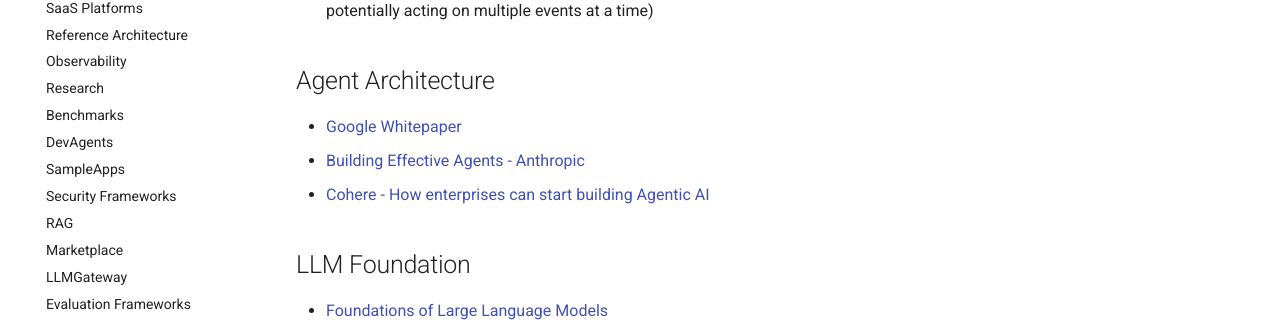
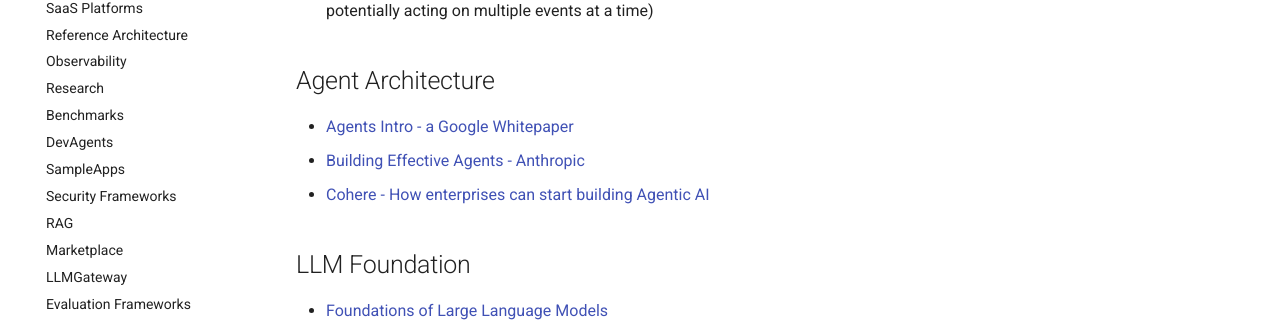
Before and after one commit to ankurkumarz/agentic-ai-knowledge-base, an MkDocs documentation site: the page built from docs/Foundations/Readme.md, in a window 1280 px wide. Shown: the part 292-614 px from the top of the page. Built offline with MkDocs 1.6.1 and Material for MkDocs 9.7.7, drawn with Linux system fonts in a browser that asks for light colours.

Commit message:
Update Readme.md

```diff
--- a/docs/Foundations/Readme.md
+++ b/docs/Foundations/Readme.md
@@ -6,7 +6,7 @@
 
 ## Agent Architecture
 
-- [Google Whitepaper](https://www.kaggle.com/whitepaper-agents)
+- [Agents Intro - a Google Whitepaper](https://www.kaggle.com/whitepaper-agents)
 - [Building Effective Agents - Anthropic](https://www.anthropic.com/research/building-effective-agents)
 - [Cohere - How enterprises can start building Agentic AI](https://cohere.com/blog/how-enterprises-can-start-building-agentic-ai)
 
```
